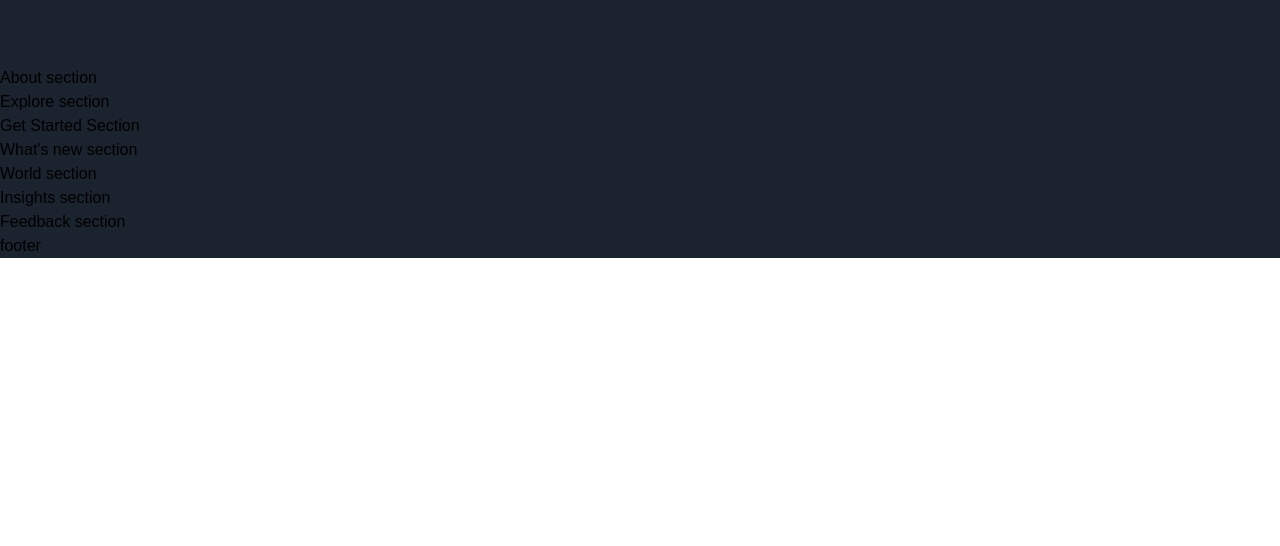
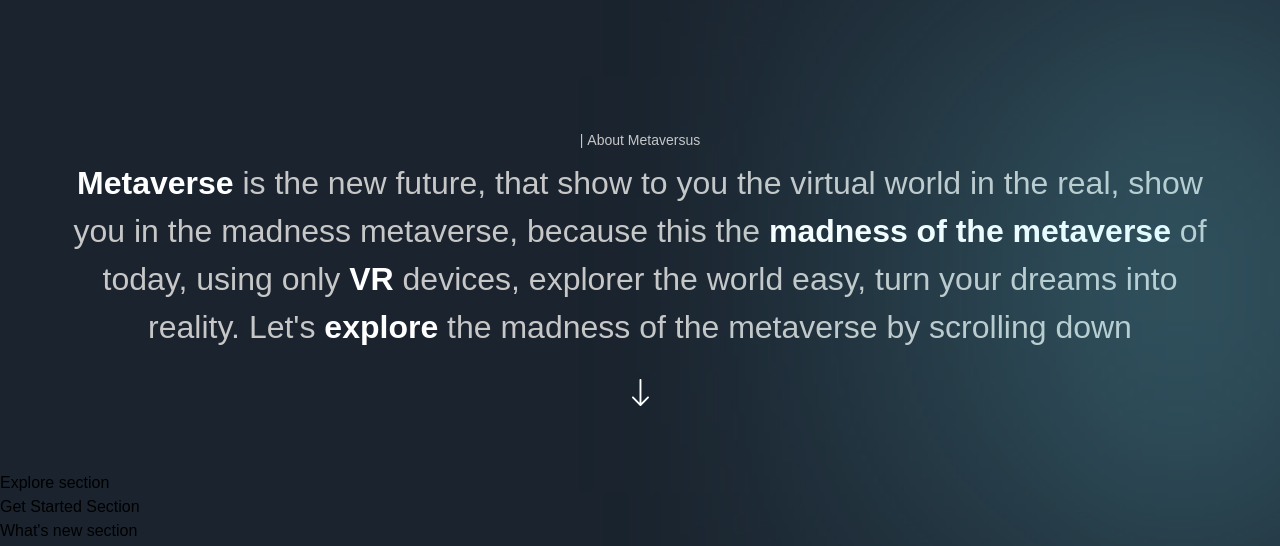
Before and after one commit to Bran00/MetaVerse, a Next.js app: page / in a window 1280 px wide. Shown: the part 1038-1584 px from the top of the page. Before the commit the page ends 1296 px from the top, so only its background shows below. Built offline with nearby package versions, Linux system fonts and the light colour scheme; a web font is replaced by a local one.

Commit message:
feat: create about with Custom Texts

```diff
--- a/components/CustomTexts.jsx
+++ b/components/CustomTexts.jsx
@@ -1,7 +1,20 @@
 'use client';
 
-export const TypingText = () => (
-  <p>Typing Text</p>
+import { motion } from 'framer-motion';
+
+import { textContainer, textVariant2 } from '../utils/motion';
+
+export const TypingText = ( { title, textStyles }) => (
+  <motion.p
+   variants={textContainer}
+   className={`font-normal text-[14px] text-secondary-white ${textStyles}`}
+  >
+    {Array.from(title).map((letter, index) => (
+      <motion.span variants={textVariant2} key={index}>
+        {letter === " " ? '\u00A0' : letter }
+      </motion.span>
+    ))}
+  </motion.p>
 );
 
 export const TitleText = () => (
--- a/sections/About.jsx
+++ b/sections/About.jsx
@@ -1,9 +1,46 @@
-'use client';
+"use client"
+
+import { motion } from "framer-motion"
+import { TypingText } from "../components"
+
+import styles from "../styles"
+import { fadeIn, staggerContainer } from "../utils/motion"
 
 const About = () => (
-  <section>
-    About section
+  <section className={`${styles.paddings} relative z-10`}>
+    <div className="gradient-02 z-0" />
+    <motion.div
+      variants={staggerContainer}
+      initial="hidden"
+      whileInView="show"
+      viewport={{ once: false, amount: 0.25 }}
+      className={`${styles.innerWidth} mx-auto ${styles.flexCenter} flex-col`}
+    >
+      <TypingText title="| About Metaversus" textStyles="text-center" />
+
+      <motion.p
+        variants={fadeIn("up", "tween", 0.2, 1)}
+        className="mt-[8px] font-normal sm:text-[32px] text-[20px] text-center text-secondary-white"
+      >
+        <span className="font-extrabold text-white">Metaverse</span> is the new future, that show to you the virtual world in the real, show you in the madness metaverse, because this the {" "}
+        <span className="font-extrabold text-white">
+          madness of the metaverse
+        </span>{" "}
+        of today, using only{" "}
+        <span className="font-extrabold text-white">VR</span> devices, explorer the world easy, turn your dreams into
+        reality. Let's{" "}
+        <span className="font-extrabold text-white">explore</span> the madness
+        of the metaverse by scrolling down
+      </motion.p>
+
+      <motion.img
+        variants={fadeIn("up", "tween", 0.3, 1)}
+        src="/arrow-down.svg"
+        alt="arrow down"
+        className="w-[18px] h-[28px] object-contain mt-[28px]"
+      />
+    </motion.div>
   </section>
-);
+)
 
-export default About;
+export default About
```
